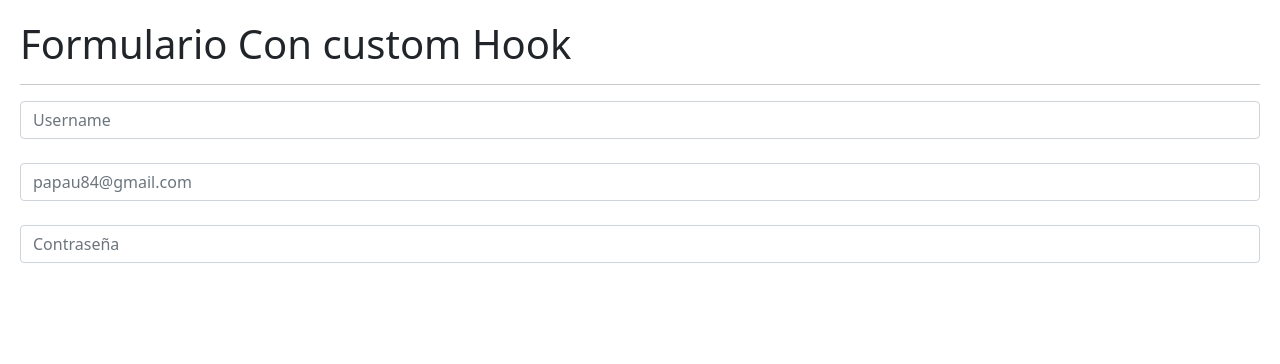
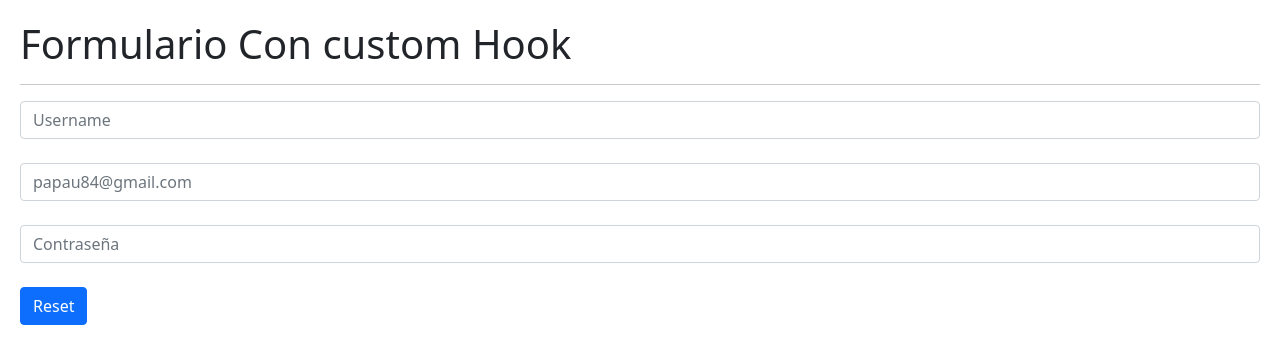
Before and after one commit to Oen844/hook-react-app, a React (Vite) app: page / in a window 1280 px wide. Shown: the top 364 px of the page. Built offline with nearby package versions, Linux system fonts and the light colour scheme.

Commit message:
implementar funcionalidad de reset

```diff
--- a/src/02-useEffect/FormWithCustomHook.jsx
+++ b/src/02-useEffect/FormWithCustomHook.jsx
@@ -6,13 +6,15 @@ import { useForm } from "../hooks/useForm"
 export default function FormWithCustomHook() {
 
 
-    const { formState, onInputChange, useState, username, email, password} = useForm({
+    const {  onInputChange, useState, username, email, password, onRestForm } = useForm({
         username: '',
         email: '',
         password: '',
     });
 
     //const { username, email, password} = formState;
+
+
 
     return (
 
@@ -47,6 +49,8 @@ export default function FormWithCustomHook() {
                 onChange={onInputChange}
             />
 
+            <button onClick={onRestForm} className="btn btn-primary mt-4">Reset</button>
+
 
 
         </>
--- a/src/hooks/useForm.js
+++ b/src/hooks/useForm.js
@@ -14,9 +14,14 @@ export const useForm = (initialForm = {}) => {
         })
     }
 
+    const onRestForm = () => {
+        setFormState( initialForm );
+    }
+
     return {
         ...formState,
         onInputChange,
-        useState
+        useState,
+        onRestForm,
     }
 }
```
